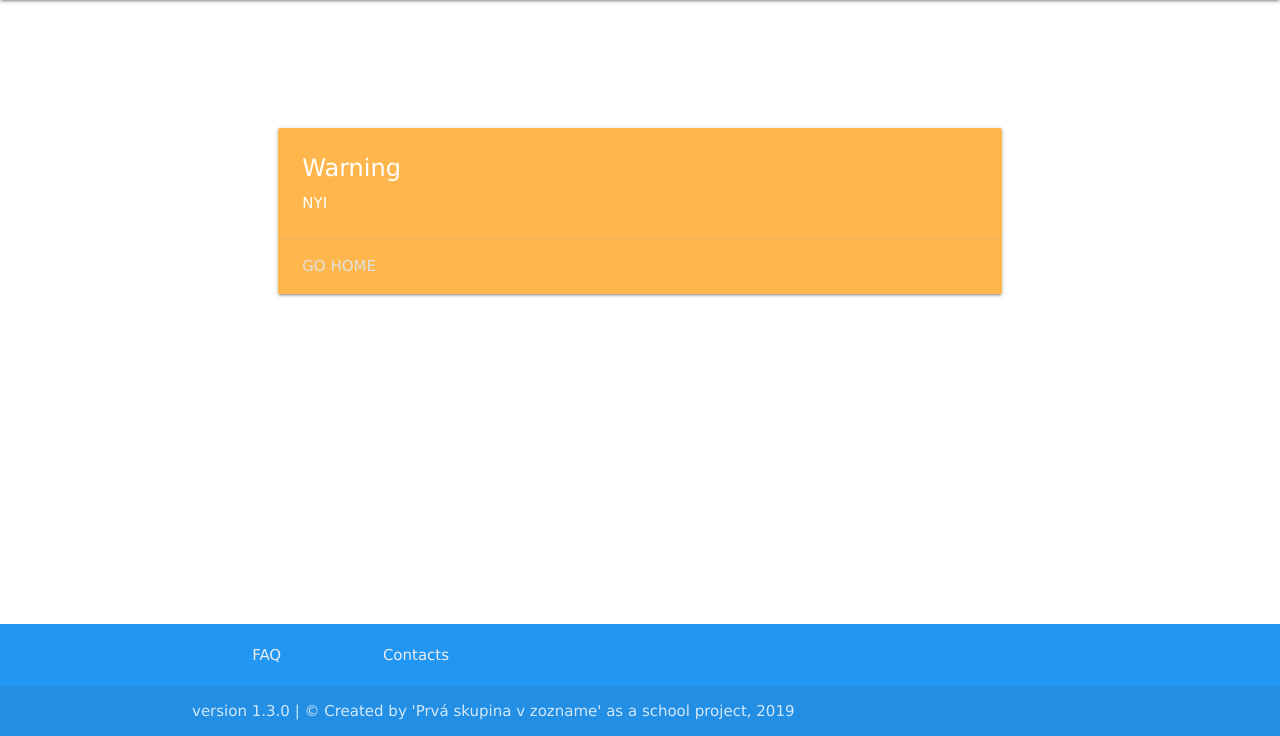
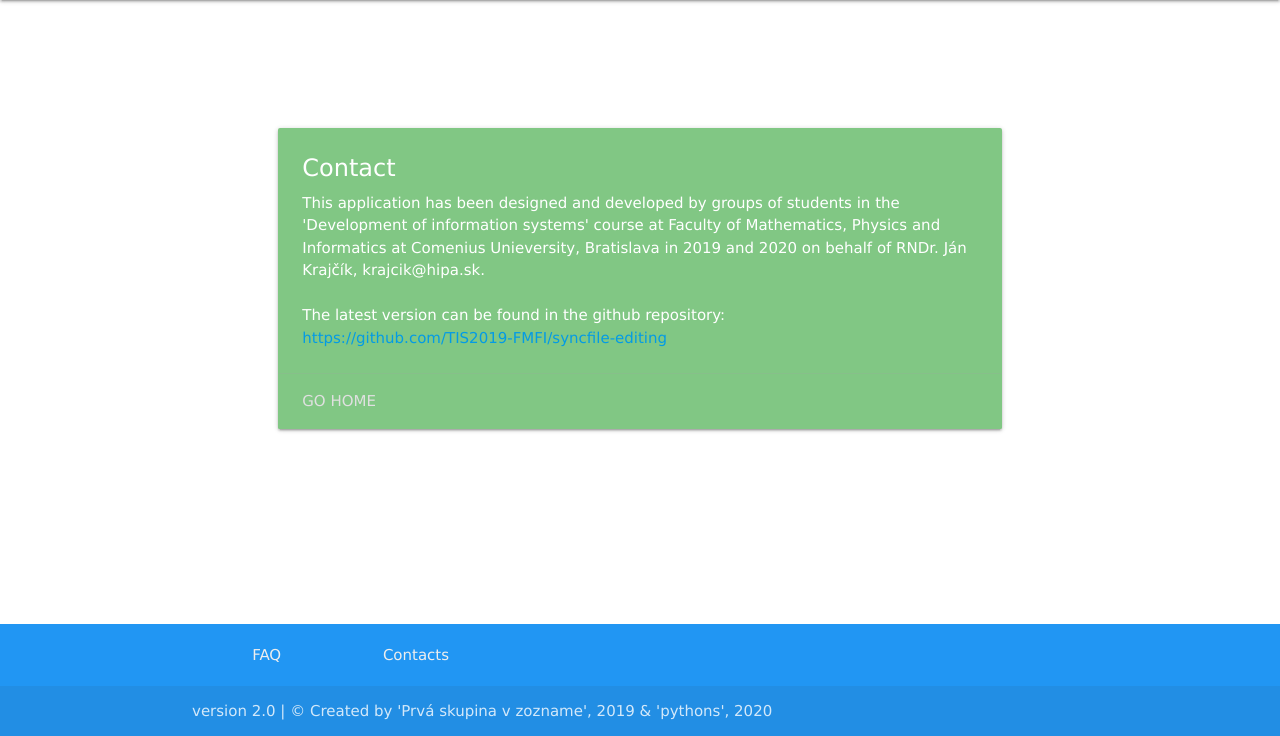
Before and after one commit to TIS2019-FMFI/syncfile-editing, a PHP site: page /MBPLibrary/contacts.php in a window 1280 px wide. Shown: the part 64-800 px from the top of the page. Run offline with PHP 8.4, Linux system fonts and the light colour scheme; some libraries are stand-ins or nearby versions.

Commit message:
pridavam textiky na faq, contact a do paticky

```diff
--- a/media-block-player-master/MBPLibrary/contacts.php
+++ b/media-block-player-master/MBPLibrary/contacts.php
@@ -13,7 +13,12 @@ include_once('page.php');
 Page::page_header('Contact');
 Page::page_navbar();
 
-Page::warning_card('NYI');
+Page::info_card('Contact', 'This application has been designed and developed by groups of students ' .
+                           'in the \'Development of information systems\' course at Faculty of Mathematics, ' .
+                           'Physics and Informatics at Comenius Unieversity, Bratislava in 2019 and 2020 ' .
+                           'on behalf of RNDr. Ján Krajčík, krajcik@hipa.sk.<br><br> ' .
+                           'The latest version can be found in the github repository:<br>' .
+                           '  <a href="https://github.com/TIS2019-FMFI/syncfile-editing">https://github.com/TIS2019-FMFI/syncfile-editing</a>'  );
 
 ?>
 
--- a/media-block-player-master/MBPLibrary/faq.php
+++ b/media-block-player-master/MBPLibrary/faq.php
@@ -13,7 +13,7 @@ include_once('page.php');
 Page::page_header('FAQ');
 Page::page_navbar();
 
-Page::warning_card('NYI');
+Page::info_card('Frequently asked questions', 'Ask one. :-)');
 
 ?>
 
--- a/media-block-player-master/MBPLibrary/page.php
+++ b/media-block-player-master/MBPLibrary/page.php
@@ -134,7 +134,7 @@ public static function page_footer()
         </div>
         <div class="footer-copyright">
             <div class="container">
-                version 1.3.0 | &copy; Created by 'Prvá skupina v zozname' as a school project, 2019
+                version 2.0 | &copy; Created by 'Prvá skupina v zozname', 2019 &amp; 'pythons', 2020
             </div>
         </div>
     </footer>
@@ -473,6 +473,34 @@ if ($lectures == null) {
         }
 
         /**
+         * @param String $msgtitle - message title
+         * @param String $msgtext - message text to be printed in card
+         * inserts an info card with message
+         */
+        public static function info_card($msgtitle, $msgtext)
+        {
+            ?>
+            <main style="margin: 3em 0">
+                <div class="container">
+                    <div class="row valign-wrapper" style="padding: 5em">
+                        <div class="col s12">
+                            <div class="card green lighten-2">
+                                <div class="card-content white-text">
+                                    <span class="card-title"><?php echo $msgtitle ?></span>
+                                    <p><?php echo $msgtext ?></p>
+                                </div>
+                                <div class="card-action">
+                                    <a href="index.php" class="grey-text text-lighten-2">Go HOME</a>
+                                </div>
+                            </div>
+                        </div>
+                    </div>
+                </div>
+            </main>
+            <?php
+        }
+
+        /**
          * @param int $id - id of profile
          * prints profile for user or error card if user can not be found
          */
```
